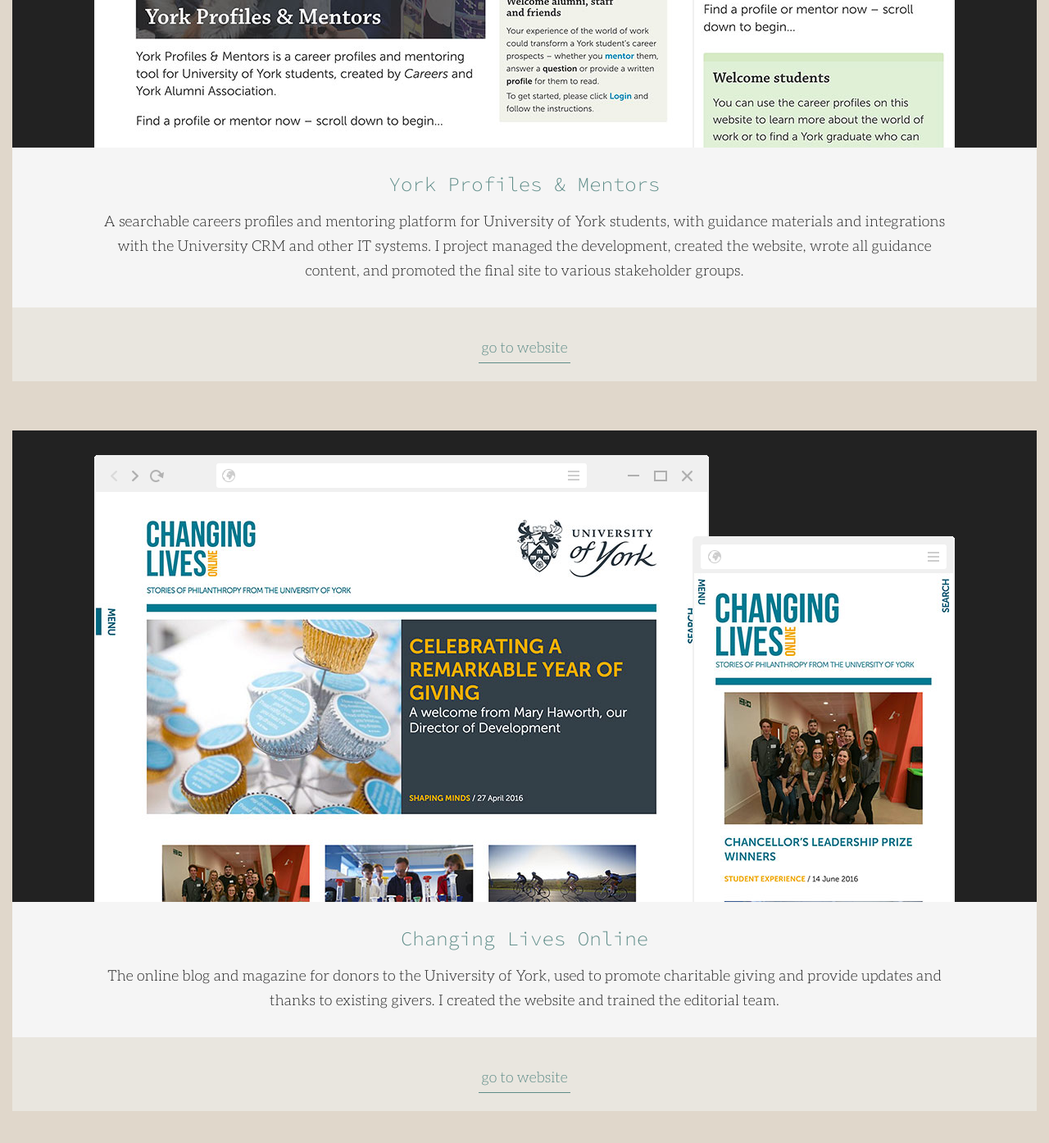
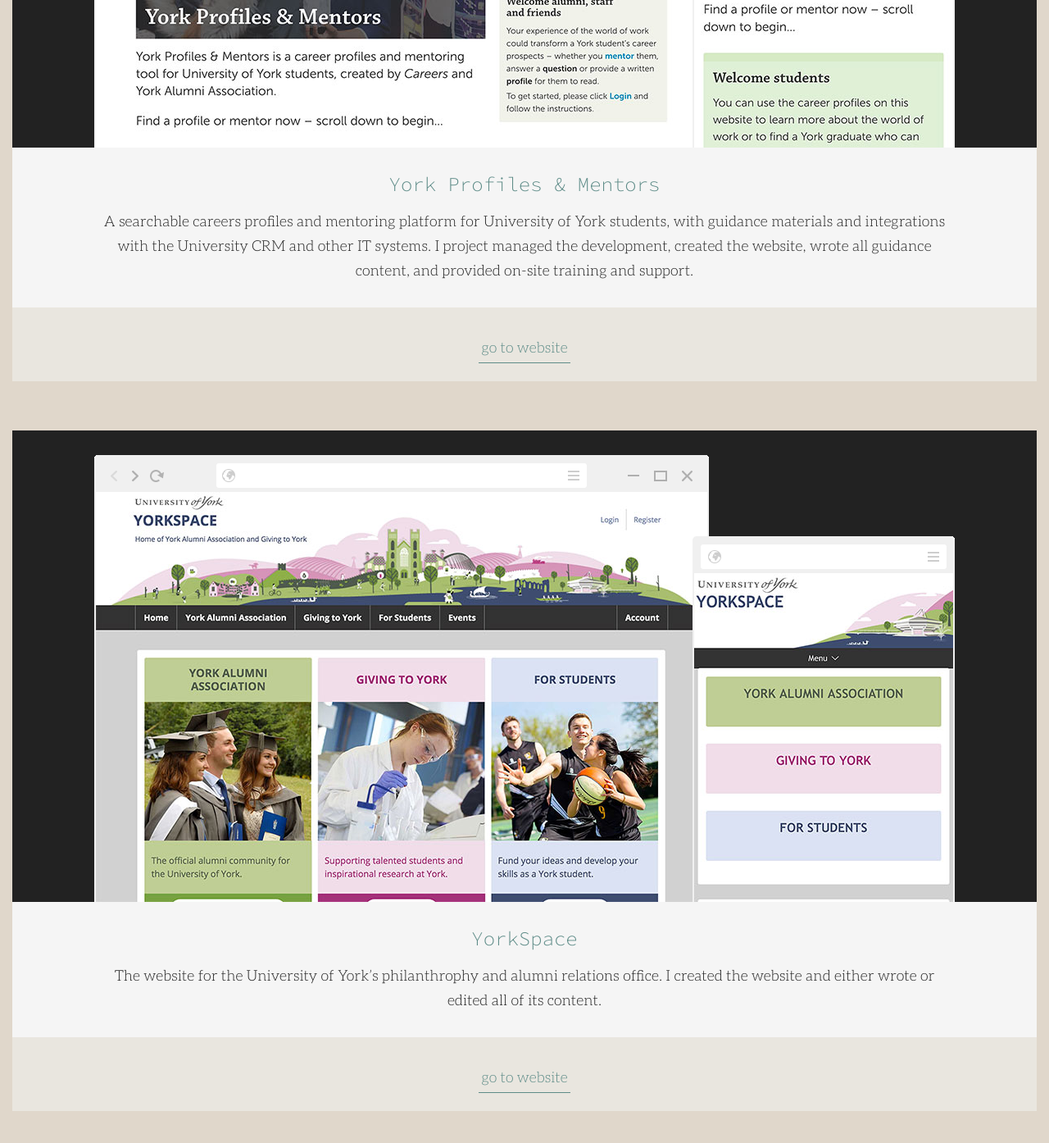
Before and after one commit to cjbarnes/cjbarnes.github.io, a Jekyll site: the page built from _pages/portfolio.html, in a window 1280 px wide and 1400 px high, scrolled down 1015 px. Shown: the top 1394 px of the window at 82% size. Built offline with Jekyll 4.4.1, drawn with Linux system fonts in a browser that asks for light colours; some of the changed text lies outside the part shown.

Commit message:
Added YorSkills to portfolio and revised ordering

```diff
--- a/_data/portfolio.yml
+++ b/_data/portfolio.yml
@@ -4,39 +4,44 @@
   slug:        ypm
   url:         http://www.york.ac.uk/careers/profiles/
   featured:    yes
-  description: A searchable careers profiles and mentoring platform for University of York students, with guidance materials and integrations with the University CRM and other IT systems. I project managed the development, created the website, wrote all guidance content, and promoted the final site to various stakeholder groups.
+  description: A searchable careers profiles and mentoring platform for University of York students, with guidance materials and integrations with the University CRM and other IT systems. I project managed the development, created the website, wrote all guidance content, and provided on-site training and support.
+
+- name:        YorkSpace
+  slug:        yorkspace
+  url:         http://www.yorkspace.net
+  description: The website for the University of York’s philanthrophy and alumni relations office. I created the website and either wrote or edited all of its content.
+
+- name:        yu magazine
+  slug:        yumagazine
+  url:         http://yumagazine.co.uk/
+  description: The online magazine for York Alumni Association, written by students, staff, and alumni. I created the website and trained the editorial team.
+
+- name:        YorSkills
+  slug:        yorskills
+  url:         http://www.york.ac.uk/services/careers/vle/wpet/
+  description: An online skills and employability tutorial to prepare 14–16s from non-traditional backgrounds for university and employment. I created the website, developed the learning activities, and wrote all guidance content.
+
+- name:        cJ barnes
+  slug:        cjbarnes
+  url:         /
+  description: This website! I created and wrote all pages on this site in-between client projects. All of my code for the site and its many earlier drafts can be found on [GitHub](//github.com/cjbarnes/cjbarnes.github.io/ "GitHub project for the cJ barnes website").
 
 - name:        Changing Lives Online
   slug:        changinglives
   url:         http://changinglivesmag.co.uk/
   description: The online blog and magazine for donors to the University of York, used to promote charitable giving and provide updates and thanks to existing givers. I created the website and trained the editorial team.
 
-- name:        cJ barnes
-  slug:        cjbarnes
-  url:         /
-  description: This website! I created and wrote all pages on this site in-between client projects. All of my code for the site and its many earlier drafts can be found on [GitHub](//github.com/cjbarnes/cjbarnes.github.io/ "GitHub project for the cJ barnes website").
-
-- name:        YorkSpace
-  slug:        yorkspace
-  url:         http://www.yorkspace.net
-  description: The website for the University of York’s alumni association and philanthropy development. I created the website and either wrote or edited all of its content.
+- name:        Locke Studies
+  slug:        locke-studies
+  url:         http://www.lockestudies.org
+  description: An international journal dedicated to the influential political philosopher John Locke. I created the website and provided on-site training.
 
 - name:        Heriot-Watt Alumni
   slug:        heriotwatt
   url:         http://www.alumni.hw.ac.uk
   description: The website for Heriot-Watt University’s alumni community and development office. I created the website and assisted with editorial.
 
-- name:        yu magazine
-  slug:        yumagazine
-  url:         http://yumagazine.co.uk/
-  description: The online magazine for University of York alumni, written by York students, staff, and alumni. I created the website and trained the editorial team.
-
-- name:        Locke Studies
-  slug:        locke-studies
-  url:         http://www.lockestudies.org
-  description: An international journal dedicated to the influential political philosopher John Locke. I created the website and provided on-site training.
-
 - name:        YuCycle
   slug:        yucycle
   url:         http://www.yorkspace.net/yucycle
-  description: Mini-site for the University of York’s annual cycling challenge event, fundraising for York student bursaries and hardship funds. I created the website and edited its content.
+  description: Mini-site for the University of York’s annual cycling challenge event, fundraising for student bursaries and hardship funds. I created the website and edited its content.
```
Also changed, not shown: img/portfolio/mobile-yorskills.jpg (added), img/portfolio/mobile-yorskills@2x.jpg (added), img/portfolio/yorskills.jpg (added), img/portfolio/yorskills@2x.jpg (added).
